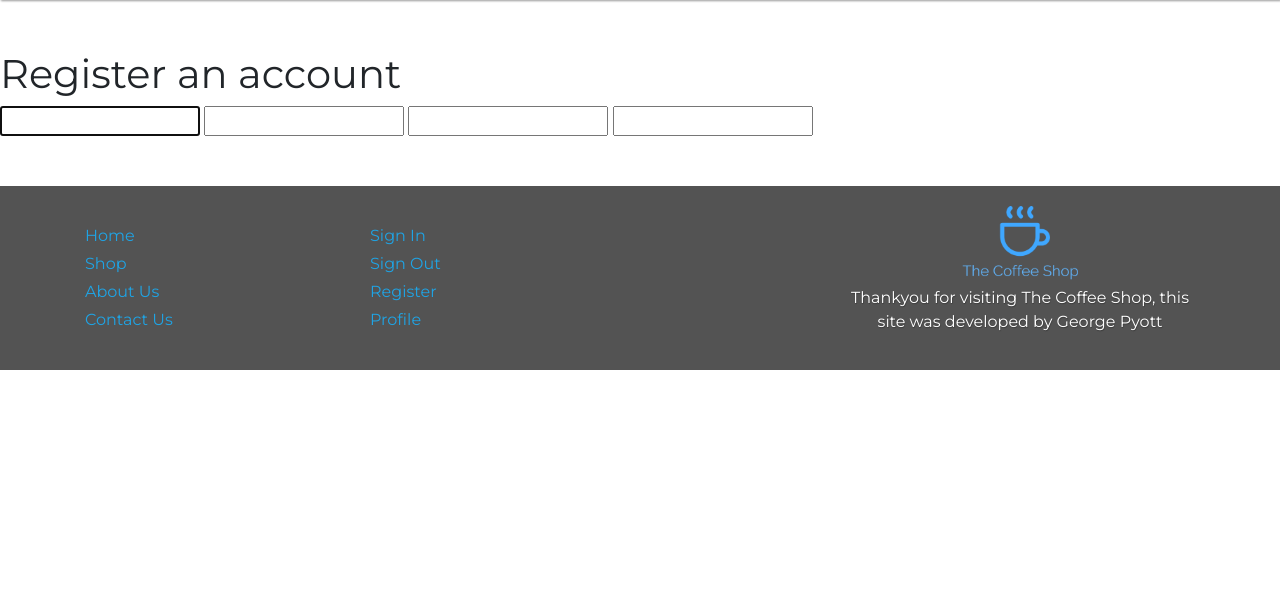
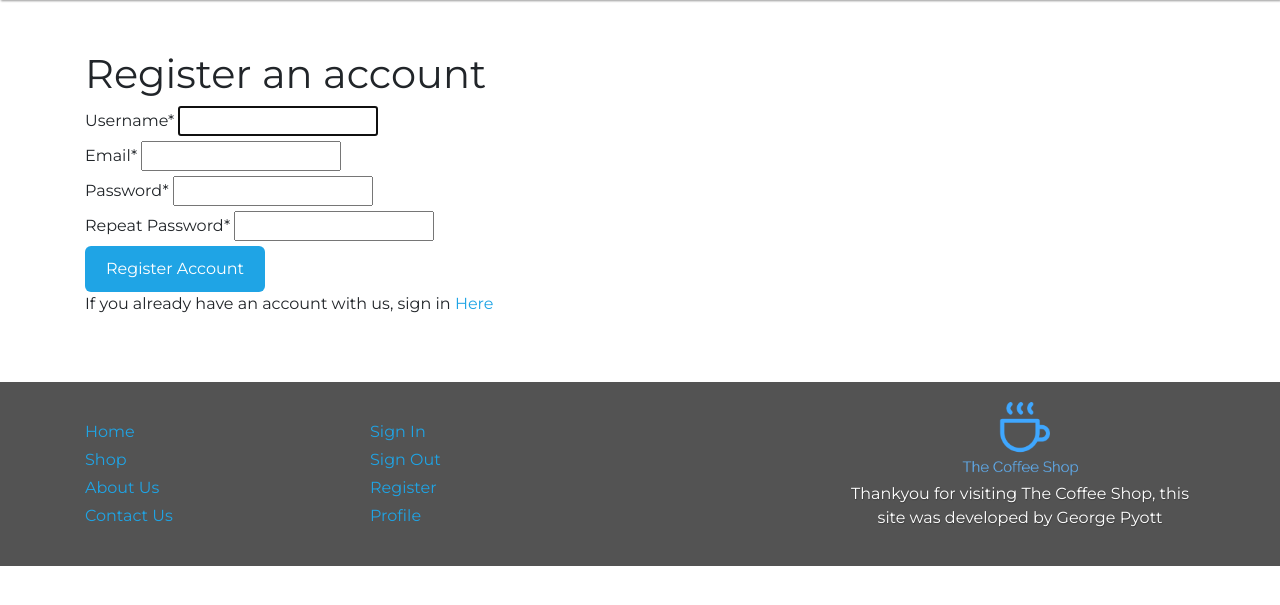
Before and after one commit to Geomint/thecoffeeshop, a Django app: page /accounts/register/ in a window 1280 px wide. Shown: the part 124-729 px from the top of the page. Run offline with Django 3.2, Linux system fonts and the light colour scheme; some libraries are stand-ins or nearby versions.

Commit message:
Further styling on register page / register form

```diff
--- a/accounts/templates/register.html
+++ b/accounts/templates/register.html
@@ -3,9 +3,10 @@
 {% block title %} The Coffee Shop | Register Account Page {% endblock %}
 
 {% block content %}
+<div class="container">
     <section class="row">
         <div class="col-12">
-        <h1>Register an account</h1>
+            <h1 class="page__heading">Register an account</h1>
         </div>
     </section>
 
@@ -23,13 +24,32 @@
 
     <section class="row">
         <div class="col-12">
-        <form method="POST">
+            <form class="form" method="POST">
                 <p class="hidden">{{ csrf_token }}</p>
+                <div class="form__group">
+                    <label class="form__group__label" for="username">Username<span
+                            class="form__required">*</span></label>
                     {{ form.username }}
+                </div>
+                <div class="form__group">
+                    <label class="form__group__label" for="email">Email<span class="form__required">*</span></label>
                     {{ form.email }}
+                </div>
+                <div class="form__group">
+                    <label class="form__group__label" for="password">Password<span
+                            class="form__required">*</span></label>
                     {{ form.password1 }}
+                </div>
+                <div class="form__group">
+                    <label class="form__group__label" for="repeat-password">Repeat Password<span
+                            class="form__required">*</span></label>
                     {{ form.password2 }}
+                </div>
+                <button class="form__submit btn btn--primary" type="submit">Register Account</button>
+                <p class="form__bottom-message">If you already have an account with us, sign in <a
+                        href="/accounts/login">Here</a></p>
             </form>
         </div>
     </section>
+</div>
 {% endblock %}
```
Lines whose indentation alone changed are shown as unchanged.
